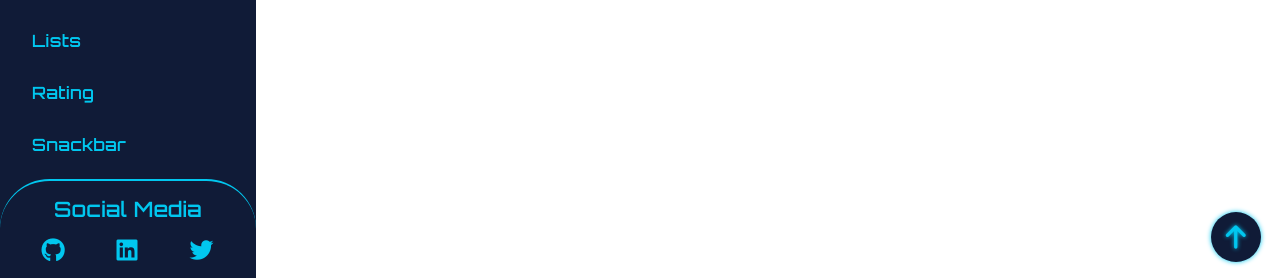
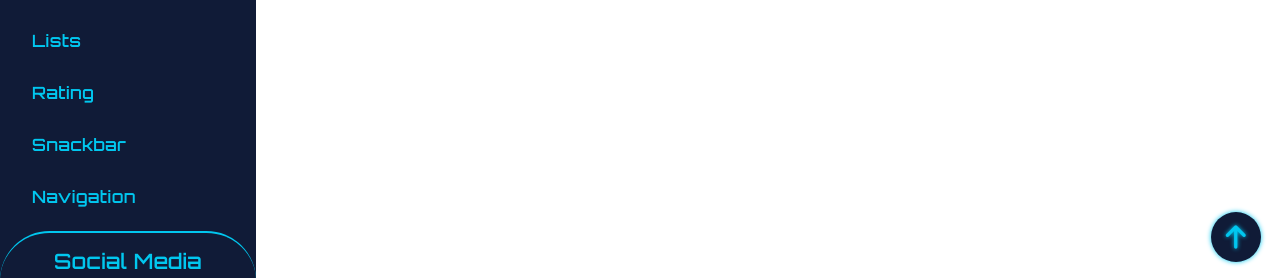
Before and after one commit to someshtiwarii/Cosmic-UI, a plain HTML site: page docs/doc.html in a window 1280 px wide. Shown: the part 522-800 px from the top of the page. Drawn offline with Linux system fonts and the light colour scheme.

Commit message:
refactor : added navigation(comp) link

```diff
--- a/docs/doc.html
+++ b/docs/doc.html
@@ -32,6 +32,7 @@
                     <a href="/components/lists/lists.html">Lists</a>
                     <a href="/components/rating/rating.html">Rating</a>
                     <a href="/components/snackbar/snackbar.html">Snackbar</a>
+                    <a href="/components/navigation/navigation.html">Navigation</a>
                 </div>
                 <div class="sidebar-footer">
                     <div class="footer-text">
```
